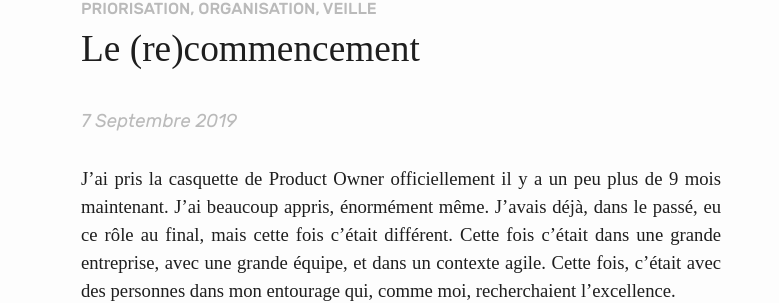
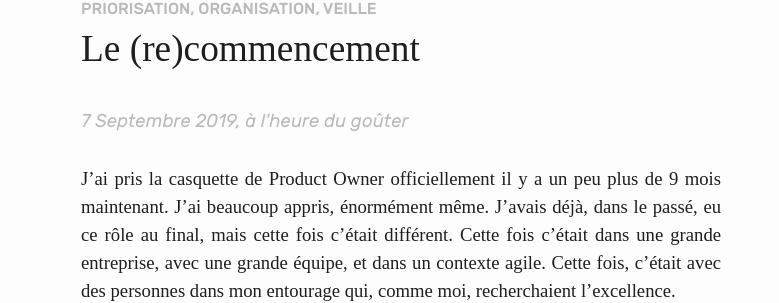
Before and after one commit to JbDenoual/jbdenoual.github.io, a Jekyll site: the page built from _posts/2019-09-07-apprentissage1.markdown, in a window 1280 px wide and 900 px high. Shown: the part 338-641 px from the top of the window, without its empty margins (239-1018 px from the left). Built offline with Jekyll 4.4.1, drawn with Linux system fonts in a browser that asks for light colours; some web fonts are replaced.

Commit message:
[Update] Added funny hour to blog post

```diff
--- a/_layouts/blog.html
+++ b/_layouts/blog.html
@@ -18,7 +18,7 @@ layout: default
           <a href="{{ post.url | relative_url }}">
           <div class="article-keep-reading"> CONTINUER À LIRE</div>
           </a>
-         <div class="article-date" post-meta">{% include date-fr.html date=post.date %}</div>
+         <div class="article-date" post-meta">{% include date-fr.html date=post.date %}{{ post.date-suffix | escape }}</div>
          {%- assign date_format = site.date_format -%}
       </li>
       {%- endfor -%}
--- a/_layouts/post.html
+++ b/_layouts/post.html
@@ -10,6 +10,7 @@ layout: default
       <time class="article-date" datetime="{{ page.date | date_to_xmlschema }}" itemprop="datePublished">
         {% include date-fr.html date=page.date %}
         {%- assign date_format = site.date_format -%}
+        {{ page.date-suffix | escape }}
       </time>
   </header>
 
--- a/_posts/2019-09-07-apprentissage1.markdown
+++ b/_posts/2019-09-07-apprentissage1.markdown
@@ -2,6 +2,7 @@
 layout: post
 title:  "Le (re)commencement"
 date:   2019-09-07 12:00:00 +0200
+date-suffix: ", à l'heure du goûter"
 categories: apprentissage
 keywords: "PRIORISATION, ORGANISATION, VEILLE"
 excerpt: "J'ai pris la casquette de Product Owner officiellement il y a un peu plus de 9 mois maintenant. J'ai beaucoup appris, énormément même. J'avais déjà, dans le passé, eu ce rôle au final, mais cette fois c'était différent. Cette fois c'était dans une grande entreprise, avec une grande équipe, et dans un contexte agile. Cette fois, c'était avec des personnes dans mon entourage qui, comme moi, recherchaient l'excellence..."
```
